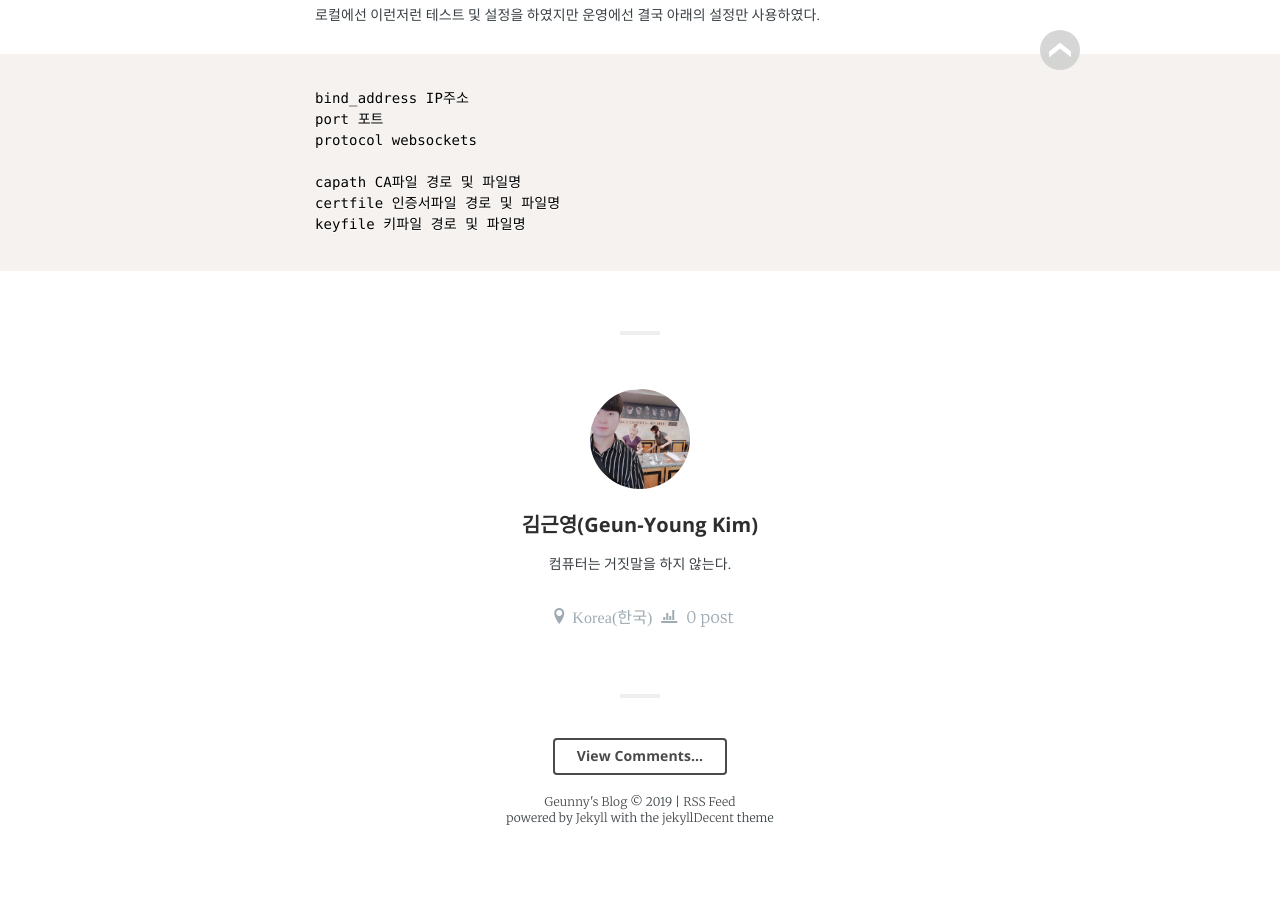
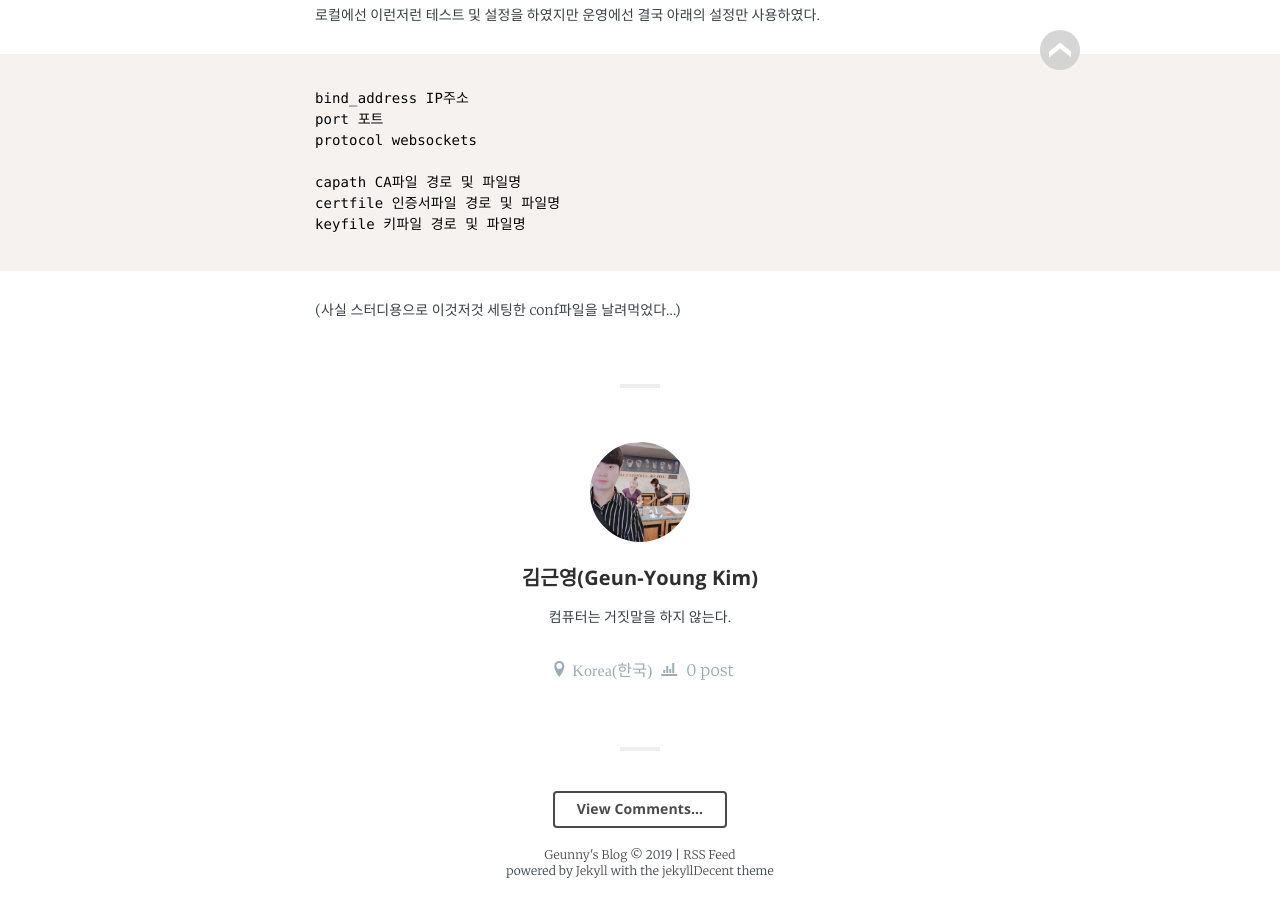
Before and after one commit to jwillmer/jekyllDecent, a Jekyll site: the page built from _posts/2019-05-30-MQTT2.md, in a window 1280 px wide and 900 px high, scrolled down 1092 px. Built offline with Jekyll 4.4.1, drawn with Linux system fonts in a browser that asks for light colours; some web fonts are replaced; before the commit the page ends 1938 px from its top, so only the background shows below that.

Commit message:
Update 2019-05-30-MQTT2.md

````diff
--- a/_posts/2019-05-30-MQTT2.md
+++ b/_posts/2019-05-30-MQTT2.md
@@ -45,3 +45,5 @@ certfile 인증서파일 경로 및 파일명
 keyfile 키파일 경로 및 파일명
 
 ```
+
+(사실 스터디용으로 이것저것 세팅한 conf파일을 날려먹었다...)
````
